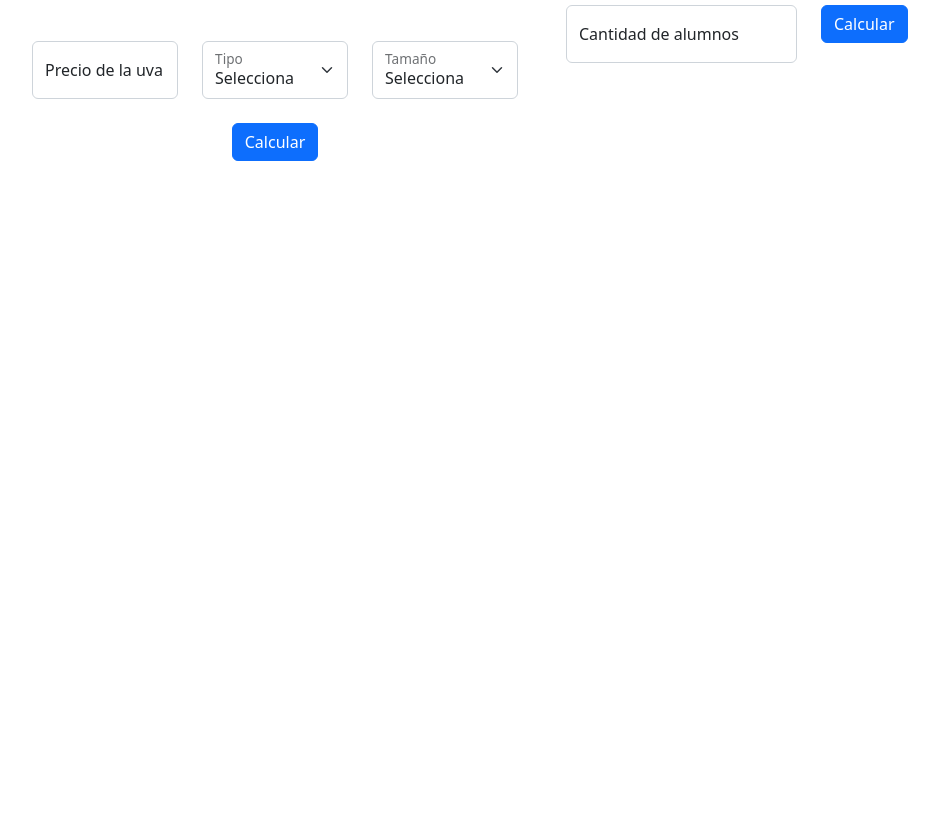
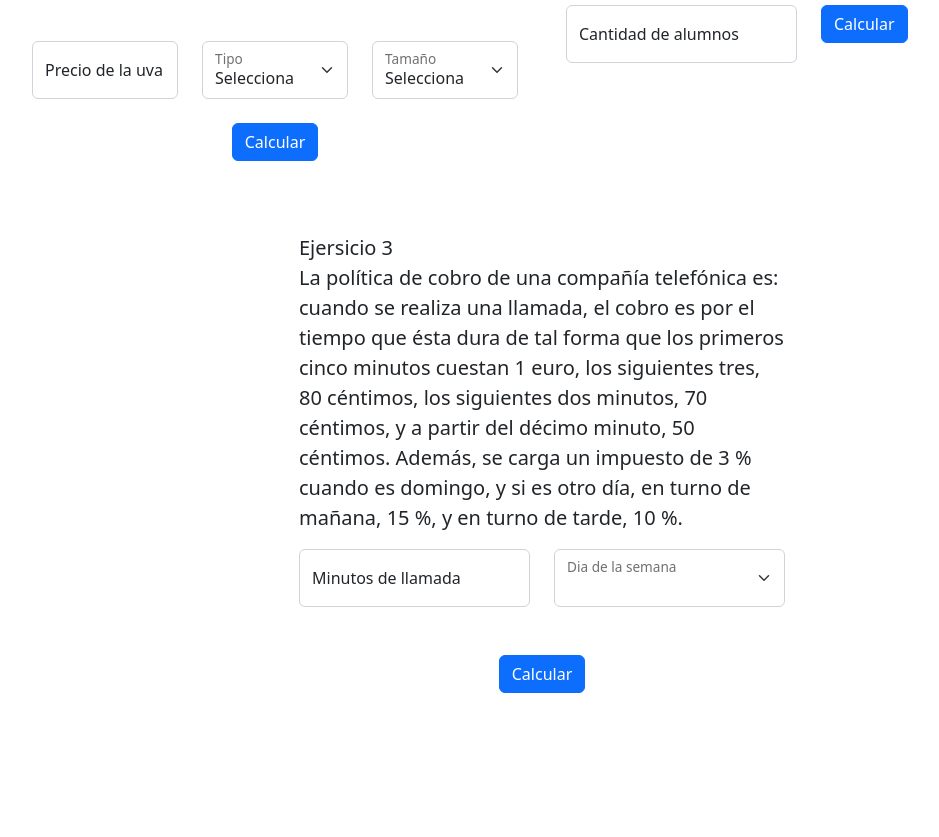
Before and after one commit to Luis-Alberto-HG-24/Front_end, a PHP site: page / in a window 1280 px wide. Shown: the part 545-1382 px from the top of the page, without its empty margins (98-1037 px from the left). Before the commit the page ends 706 px from the top, so only its background shows below. Run offline with PHP 8.4, Linux system fonts and the light colour scheme.

Commit message:
Ejersicios

```diff
--- a/Unidad 1/Tarea 3 Ejersicios/app.js
+++ b/Unidad 1/Tarea 3 Ejersicios/app.js
@@ -25,8 +25,74 @@ var Ejersicios3 = /** @class */ (function () {
         Swal.fire("Precio de la uva", "Precio inicial de la uva:  $".concat(precioUva, " <br>\n             Tipo de uva: ").concat(tipo, " <br>\n             Tama\u00F1o de la uva:  ").concat(tama, " <br>\n             <b>Precio total de la uva:  $").concat(total, "</b>\n            "), "success");
     };
     Ejersicios3.prototype.ejersicio2 = function () {
-        var alumos = Number($('#alumnos_e2').val());
+        var alumnos = Number($('#alumnos_e2').val());
+        var cobroTotal;
+        if (alumnos >= 100) {
+            cobroTotal = (alumnos * 65);
+        }
+        else if (alumnos >= 50 && alumnos <= 99) {
+            cobroTotal = (alumnos * 70);
+        }
+        else if (alumnos >= 30 && alumnos <= 49) {
+            cobroTotal = (alumnos * 95);
+        }
+        else {
+            cobroTotal = Math.round((4000 / alumnos));
+        }
+        if (alumnos < 30) {
+            Swal.fire("Ejersicio 2", "El cobro total por alumno es: $".concat(cobroTotal), "success");
+        }
+        else {
+            Swal.fire("Ejersicio 2", "El cobro total es: $".concat(cobroTotal), "success");
+        }
+        $('#alumnos_e2').val('');
+    };
+    Ejersicios3.prototype.vigilante = function () {
+        $('#dia_e3').on('change', function () {
+            if ($('#dia_e3').val() != 5) {
+                $('#seccion_input').removeClass('d-none');
+            }
+            else {
+                $('#seccion_input').addClass('d-none');
+            }
+        });
+    };
+    Ejersicios3.prototype.ejersicio3 = function () {
+        var minutos = Number($('#minutos_e3').val());
+        var dia = Number($('#dia_e3').val());
+        var turno = Number($('#turno_e3').val());
+        var paquete1 = 5;
+        var paquete2 = .80;
+        var paquete3 = .70;
+        var extra = .50;
+        var cobroTotal;
+        if (minutos <= 5) {
+            cobroTotal = paquete1;
+        }
+        else if (minutos >= 6 && minutos <= 8) {
+            cobroTotal = paquete1 + paquete2;
+        }
+        else if (minutos >= 9 && minutos <= 10) {
+            cobroTotal = paquete1 + paquete2 + paquete3;
+        }
+        else {
+            minutos = minutos - 10;
+            cobroTotal = (minutos * extra) + paquete1 + paquete2 + paquete3;
+        }
+        if (dia != 5) {
+            if (turno == 1) {
+                cobroTotal = (cobroTotal * 15) / 100;
+            }
+            else {
+                cobroTotal = (cobroTotal * 10) / 100;
+            }
+        }
+        else {
+            cobroTotal = (cobroTotal * 3) / 100;
+        }
+        Swal.fire("Ejersicio 3", "El cobro total por ".concat(minutos, " minutos es de $").concat(cobroTotal), "success");
     };
     return Ejersicios3;
 }());
 var objeto = new Ejersicios3();
+objeto.vigilante();
--- a/Unidad 1/Tarea 3 Ejersicios/views/inicio.php
+++ b/Unidad 1/Tarea 3 Ejersicios/views/inicio.php
@@ -4,7 +4,7 @@
             <div class="lead fs-1">Ejersicios 3</div>
         </div>
     </div>
-    <div class="row my-5">
+    <div class="row justify-content-center my-5">
         <div class="col-6">
             <div class="container">
                 <div class="row">
@@ -96,5 +96,67 @@
                 </div>
             </div>
         </div>
+        <div class="col-6 mt-5">
+            <div class="container">
+                <div class="row justify-content-center">
+                    <div class="col-12">
+                        <div class="lead fs-5">Ejersicio 3</div>
+                    </div>
+                    <div class="col-12">
+                        <p class="lead">
+                            La política de cobro de una compañía telefónica es:
+                            cuando se realiza una llamada, el cobro es por el tiempo que ésta dura
+                            de tal forma que
+
+                            los primeros cinco minutos cuestan 1 euro,
+                            los siguientes tres, 80 céntimos,
+                            los siguientes dos minutos, 70 céntimos,
+                            y a partir del décimo minuto, 50 céntimos.
+
+                            Además, se carga un impuesto de
+                            3 % cuando es domingo,
+                            y si es otro día,
+                            en turno de mañana, 15 %, y en turno de tarde, 10 %.
+                        </p>
+                    </div>
+                    <div class="col-6">
+                        <div class="form-floating">
+                            <input type="number" class="form-control" id="minutos_e3" placeholder="Minutos de llamada" value="">
+                            <label for="minutos">Minutos de llamada</label>
+                        </div>
+                    </div>
+                    <div class="col-6">
+                        <div class="form-floating">
+                            <select class="form-select" id="dia_e3" aria-label="">
+                                <option selected></option>
+                                <option value="1">Lunes</option>
+                                <option value="2">Martes</option>
+                                <option value="3">Miercoles</option>
+                                <option value="">Jueves</option>
+                                <option value="">Viernes</option>
+                                <option value="">Sabado</option>
+                                <option value="5">Domingo</option>
+                            </select>
+                            <label for="">Dia de la semana</label>
+                        </div>
+                    </div>
+                    <div class="col-6 d-none my-4" id="seccion_input">
+                        <div class="form-floating">
+                            <select class="form-select" id="turno_e3" aria-label="">
+                                <option selected>Selecciona el turno</option>
+                                <option value="1">Matutino</option>
+                                <option value="2">Vespertino</option>
+                            </select>
+                            <label for="">Turno</label>
+                        </div>
+                    </div>
+                </div>
+                <div class="row my-5">
+                    <div class="col text-center">
+                            <button type="button" class="btn btn-primary" onclick="objeto.ejersicio3()">Calcular</button>
+                    </div>
+                </div>
+            </div>
+        </div>
     </div>
 </div>
```
Also changed, not shown: Unidad 1/Tarea 3 Ejersicios/Ejersicios.txt (+15 -1 lines), Unidad 1/Tarea 3 Ejersicios/app.ts (+80 -1 lines).
